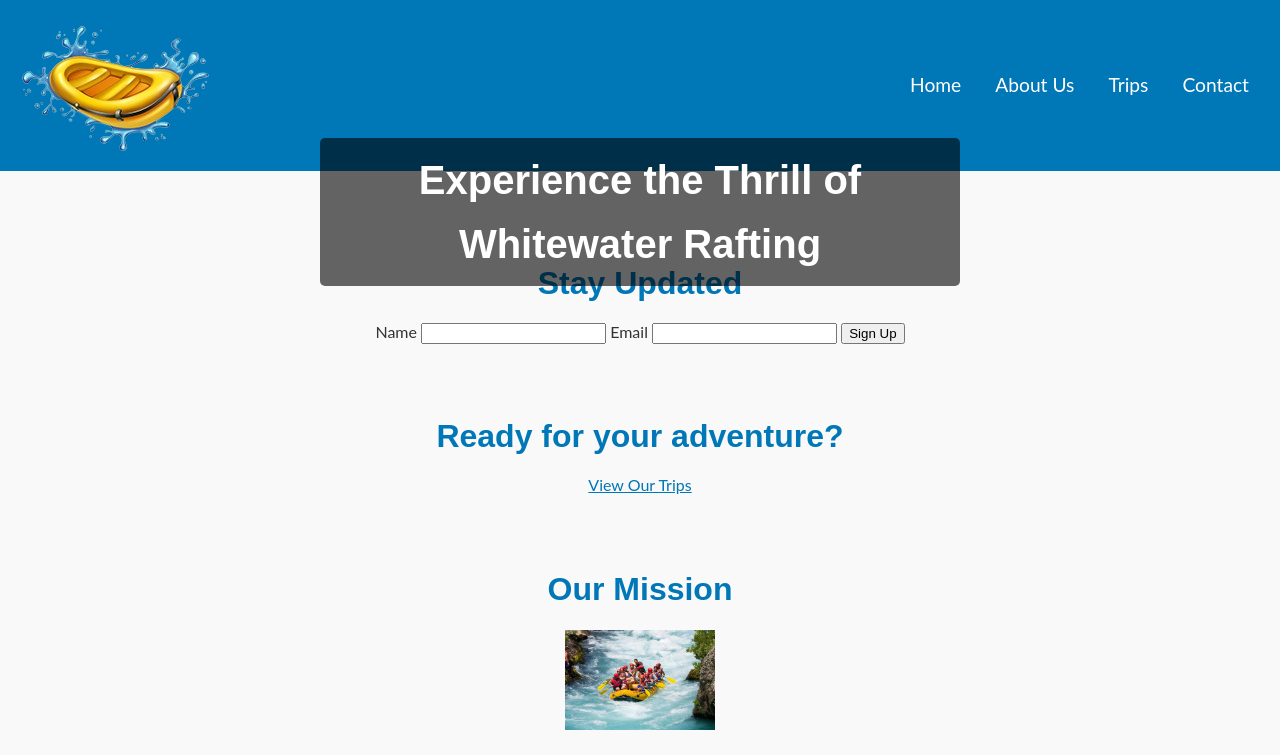
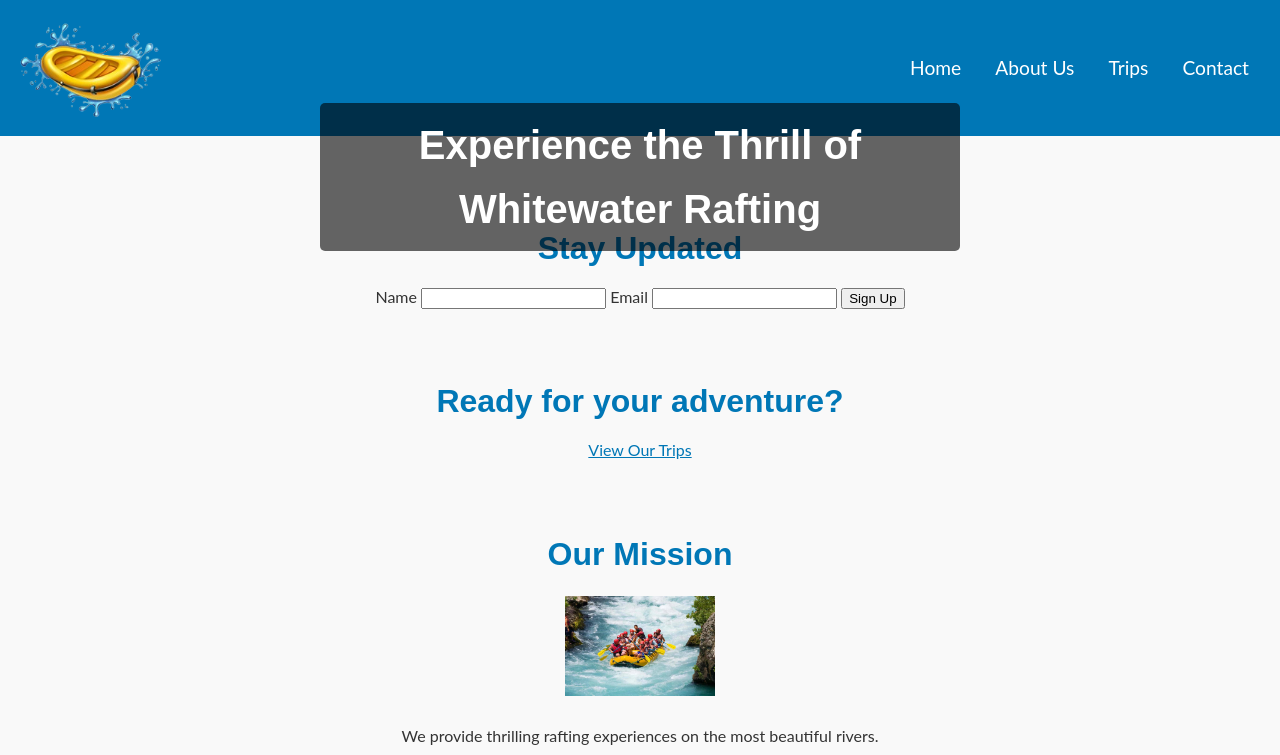
Before and after one commit to Kingsleyrhema/wdd130, a plain HTML site: page wwr/index.html in a window 1280 px wide. Shown: the top 755 px of the page. Drawn offline with Linux system fonts and the light colour scheme.

Commit message:
changes complete 2

```diff
--- a/wwr/styles/rafting.css
+++ b/wwr/styles/rafting.css
@@ -47,7 +47,7 @@ header {
 }
 
 header img {
-    width: 150;
+    width: 150px;
     height: auto;
 }
 
```
